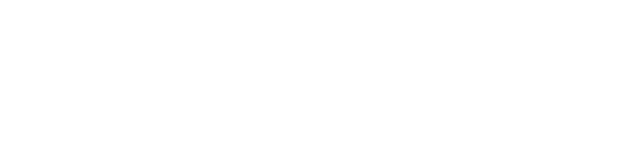
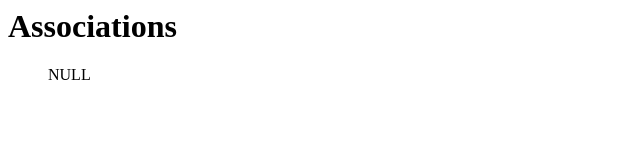
Before and after one commit to jordyx/git-mon-cv, a plain HTML site: page index.html in a window 1280 px wide. Shown: the whole page, without its empty margins (0-640 px from the left). Drawn offline with Linux system fonts and the light colour scheme.

Commit message:
mise en place de la section associations

```diff
--- a/index.html
+++ b/index.html
@@ -7,6 +7,7 @@
     <link rel="stylesheet" href="style.css">
 </head>
 <body>
-
+    <h1>Associations</h1>
+    <ul>NULL</ul>
 </body>
 </html>
```
